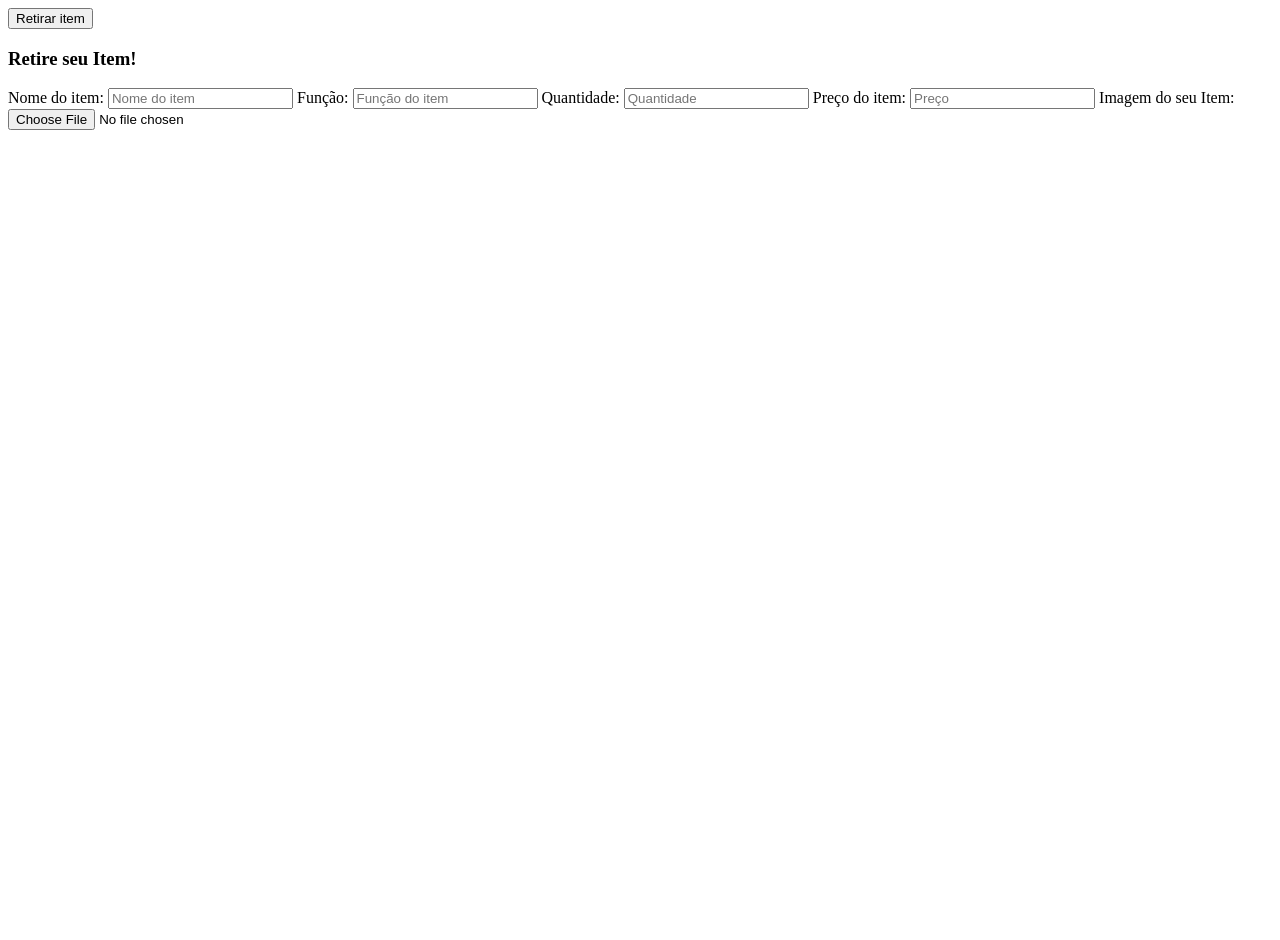
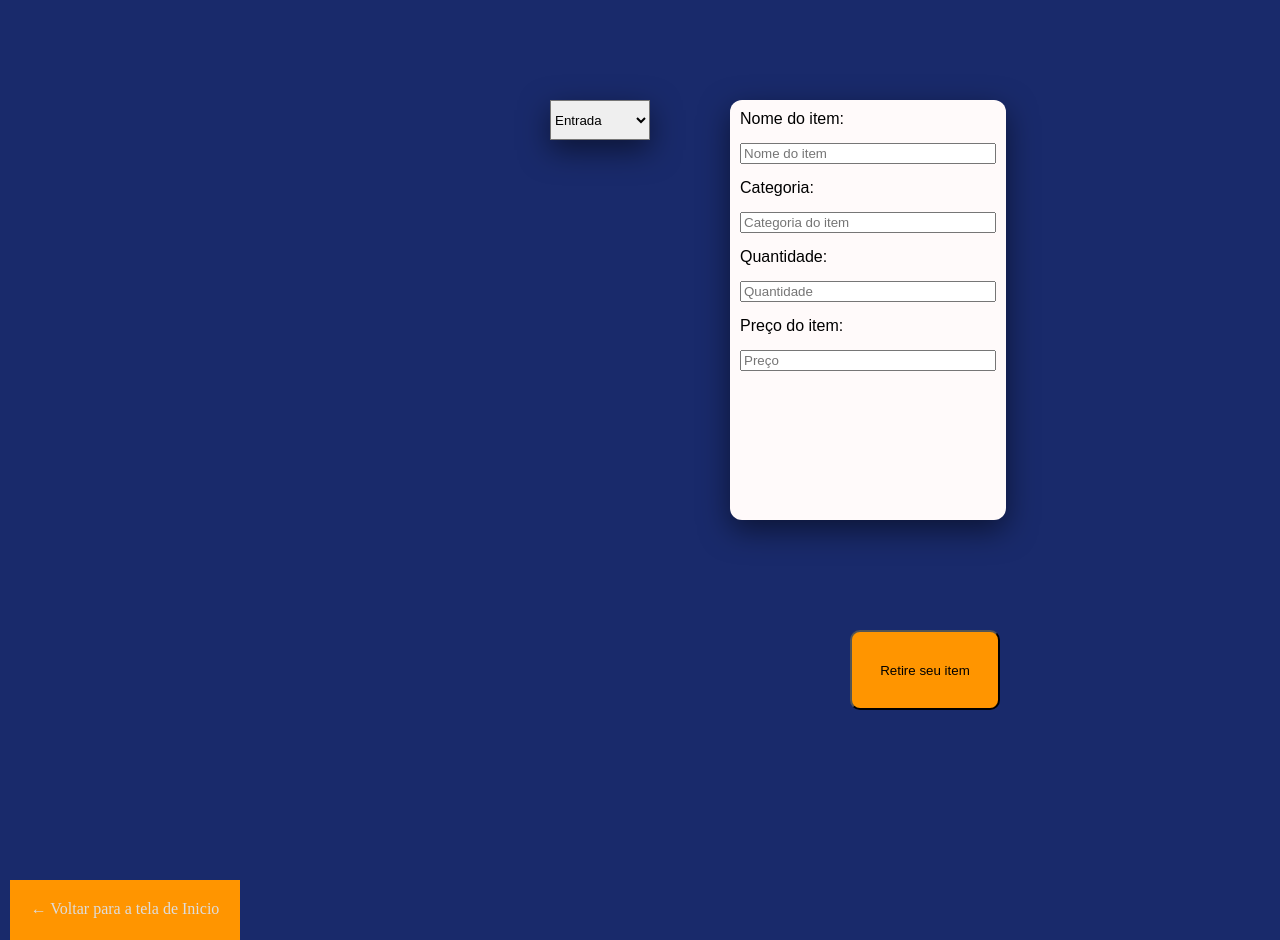
Before and after one commit to stivalkaio-boop/TCC, a Flask app: page /retirar in a window 1280 px wide. Before the commit the page ends 130 px from the top, so only its background shows below. Run offline with Flask 3, Linux system fonts and the light colour scheme.

Commit message:
pagina de retirar

```diff
--- a/app.py
+++ b/app.py
@@ -55,6 +55,8 @@ def adicionar():
         preco = request.form.get('preco')
         foto = request.form.get('foto')
 
+        foto = 'static/' + foto
+
         try:
             conexao_bd = obter_conexao()
             cursor = conexao_bd.cursor()
--- a/static/styles.css
+++ b/static/styles.css
@@ -259,6 +259,61 @@
     width: 350px;
 }
 
+#retire {
+    position: absolute;
+    top: 100px;
+    left: 550px;
+    height: 40px;
+    width: 100px;
+    box-shadow: 0px 10px 30px rgba(0, 0, 0, 0.5);
+}
+
+#fundoretirar{
+    background-color: #192a6b;
+}
+
+#Quadro {
+    position: fixed;
+    font-family: sans-serif;
+    border-radius: 12px;
+    top: 100px;
+    left: 730px;
+    width: 20%;
+    height: 50%;
+    padding: 10px;
+    gap: 15px;
+    background-color: #FFFAFA;
+    box-shadow: 0px 10px 30px rgba(0, 0, 0, 0.5);
+    z-index: 1000;
+    display: flex;
+    flex-direction: column;
+}
+
+#retirar{
+    position: absolute;
+    background-color: #ff9500;
+    top: 530px;
+    width: 150px;
+    height: 80px;
+    left: 120px;
+    border-radius: 10px;
+}
+
+#botaovoltar{
+    position: absolute;
+    text-align: center;
+    text-decoration: none;
+    justify-content: center;
+    padding-top: 20px;
+    height: 40px;
+    width: 230px;
+    left: 10px;
+    top: 880px;
+    background-color: #ff9500;
+    color: #ddd;
+}
+
+
 /* 1. Cria o efeito: a página começa invisível e aparece suavemente */
 @keyframes fadeEntrada {
     from {
--- a/templates/adicionar.html
+++ b/templates/adicionar.html
@@ -35,5 +35,10 @@
             document.getElementById('QUADRO').style.display = 'none';
         }
     </script>
+
+        <a id="botaovoltar" href="{{ url_for('painel') }}" class="btn btn-primary">
+        &larr; Voltar para a tela de Inicio
+        </a>
+
 </body>
 </html>
--- a/templates/retirar.html
+++ b/templates/retirar.html
@@ -4,28 +4,27 @@
     <meta charset="UTF-8">
     <meta name="viewport" content="width=device-width, initial-scale=1.0">
     <title>Retirar</title>
+    <link rel="stylesheet" href="static/styles.css">
 </head>
 <body>
     <body id="fundoretirar">
-    <button id="retirar" type="button" class="btn btn-primary"> Retirar item </button>
+    <select id="retire">
+        <option selected>Entrada</option>
+        <option value="1">Saída</option>
+    </select>
 
-<div class="quadro_retirar" id="quadro">
-    <div class="quadro-retirar">
-        <h3>Retire seu Item!</h3>
-
-        <form action="/salvar" method="POST" enctype="multipart/form-data">
+    <form id="Quadro" method="POST">
             <label for="nome">Nome do item:</label>
             <input type="text" name="nome" placeholder="Nome do item">
-            <label for="nome">Função:</label>
-            <input type="text" name="funcao" placeholder="Função do item">
+            <label for="nome">Categoria:</label>
+            <input type="text" name="categoria" placeholder="Categoria do item">
             <label for="nome">Quantidade:</label>
             <input type="number" name="quantidade" placeholder="Quantidade">
             <label for="nome">Preço do item:</label>
             <input type="text" name="preco" placeholder="Preço">
-             <label for="imagem">Imagem do seu Item:</label>
-            <input type="file" id="imagem" name="imagem" accept="image/*">
+            <button id="retirar" type="submit" class="btn btn-primary"> Retire seu item</button>
+    </form>
 
-    </form>
     <script>
         function mostrarQuadro() {
             document.getElementById('QUADRO').style.display = 'flex';
@@ -34,5 +33,9 @@
             document.getElementById('QUADRO').style.display = 'none';
         }
     </script>
+
+    <a id="botaovoltar" href="{{ url_for('painel') }}" class="btn btn-primary">
+    &larr; Voltar para a tela de Inicio
+    </a>
 </body>
 </html>
```
Also changed, not shown: templates/itens.html (+15 -3 lines), static/kunai.webp (added), static/teclado.jpg (added), 1 other file.
